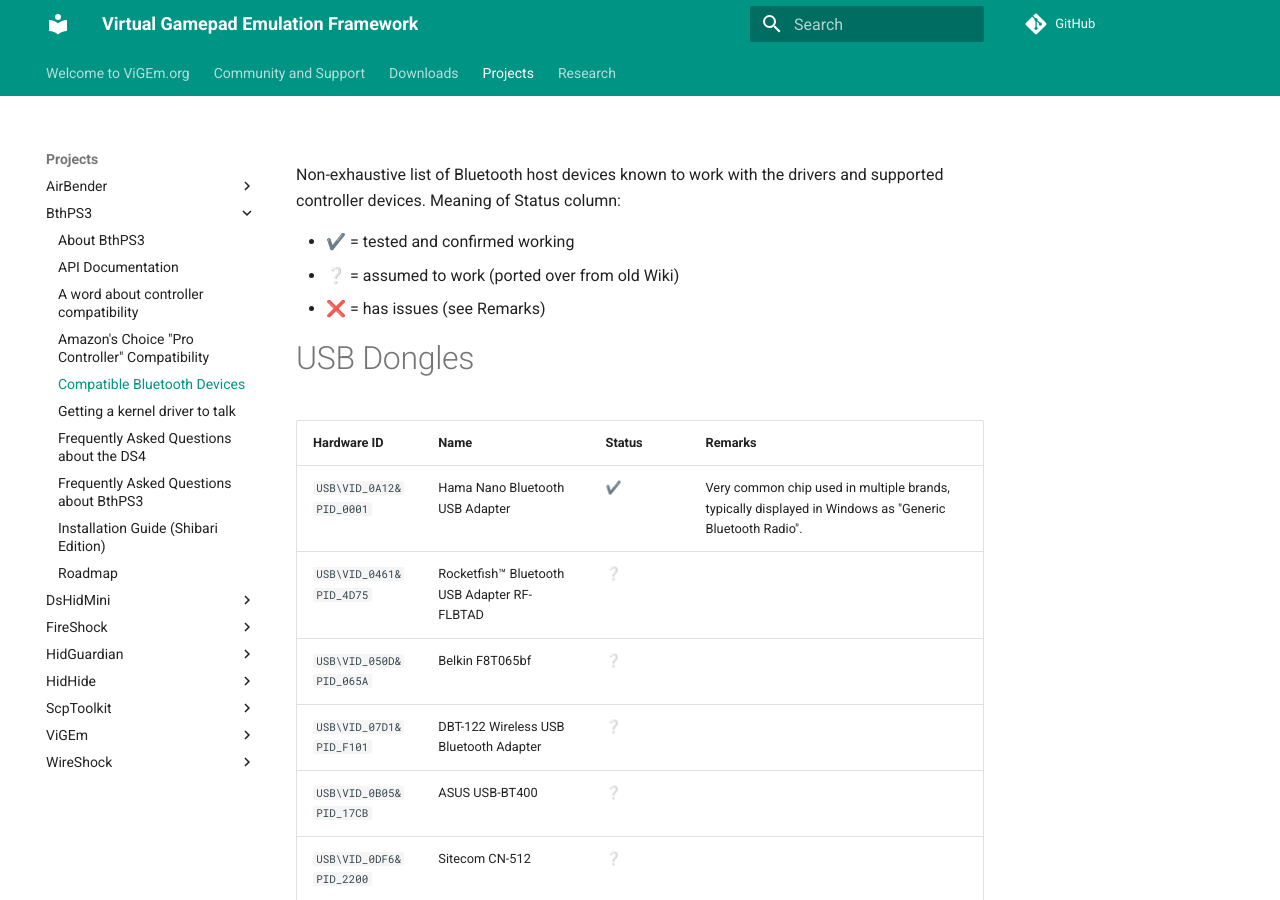
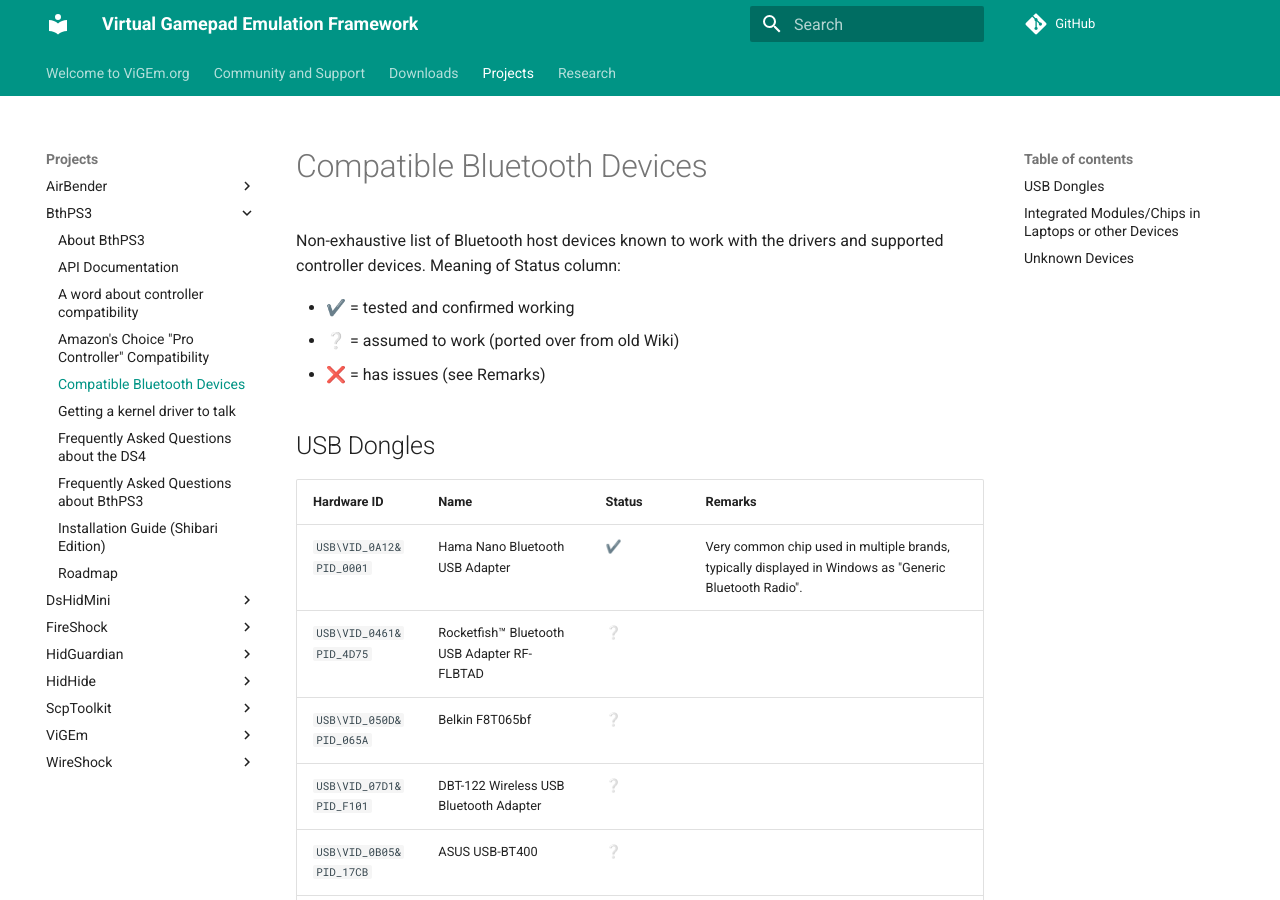
Before and after one commit to nefarius/ViGEm.github.io, an MkDocs documentation site: the page built from docs/projects/BthPS3/Compatible-Bluetooth-Devices.md, in a window 1280 px wide and 900 px high. Built offline with MkDocs 1.6.1 and Material for MkDocs 9.7.7, drawn with Linux system fonts in a browser that asks for light colours; comment, search, counter and statistics services are not loaded.

Commit message:
Added missing title Fixed header indentation

```diff
--- a/docs/projects/BthPS3/Compatible-Bluetooth-Devices.md
+++ b/docs/projects/BthPS3/Compatible-Bluetooth-Devices.md
@@ -1,10 +1,12 @@
+# Compatible Bluetooth Devices
+
 Non-exhaustive list of Bluetooth host devices known to work with the drivers and supported controller devices. Meaning of Status column:
 
 - ✔️ = tested and confirmed working
 - ❔ = assumed to work (ported over from old Wiki)
 - ❌ = has issues (see Remarks)
 
-# USB Dongles
+## USB Dongles
 
 Hardware ID | Name | Status | Remarks
 ----------- | ---- | ------ | -------
@@ -18,7 +20,7 @@
 `USB\VID_1131&PID_1001` | ISSC KY-BT100 | ❔ |
 `USB\VID_0BB4&PID_0306` | Broadcom BCM20703 | ❌ | HTC VIVE (Steam OpenVR) customized device. Can be used in parallel with "vanilla" dongle without issues though.
 
-# Integrated Modules/Chips in Laptops or other Devices
+## Integrated Modules/Chips in Laptops or other Devices
 
 Hardware ID | Name | Status | Remarks
 ----------- | ---- | ------ | -------
@@ -78,7 +80,7 @@
 `USB\VID_8086&PID_0189` | Intel Centrino Advanced-N 6230 Bluetooth adapter | ❔ |
 `USB\VID_8087&PID_07DA` | Intel Centrino Wireless Bluetooth 4.0 + High Speed Adapter | ❔ |
 
-# Unknown Devices
+## Unknown Devices
 
 Hardware ID | Name | Status | Remarks
 ----------- | ---- | ------ | -------
```
